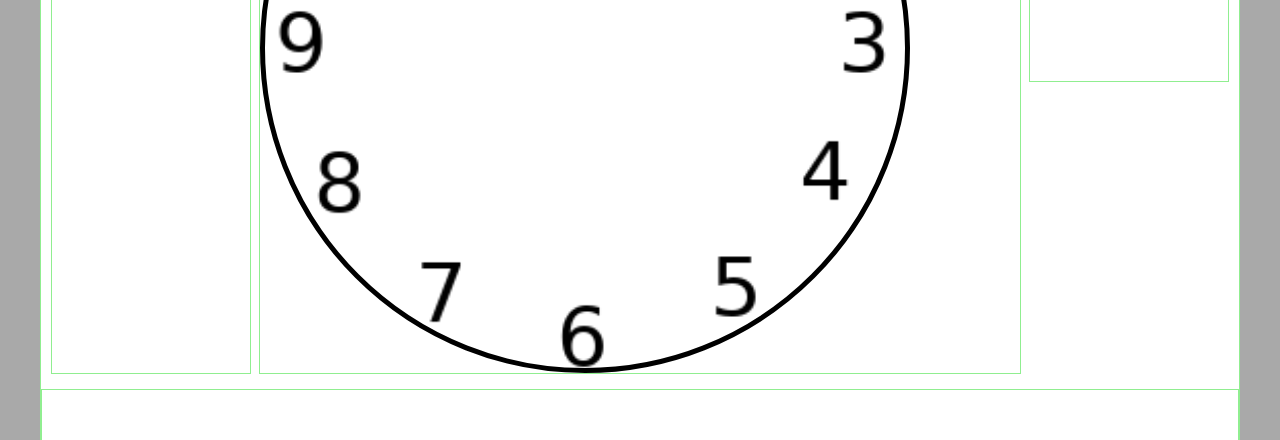
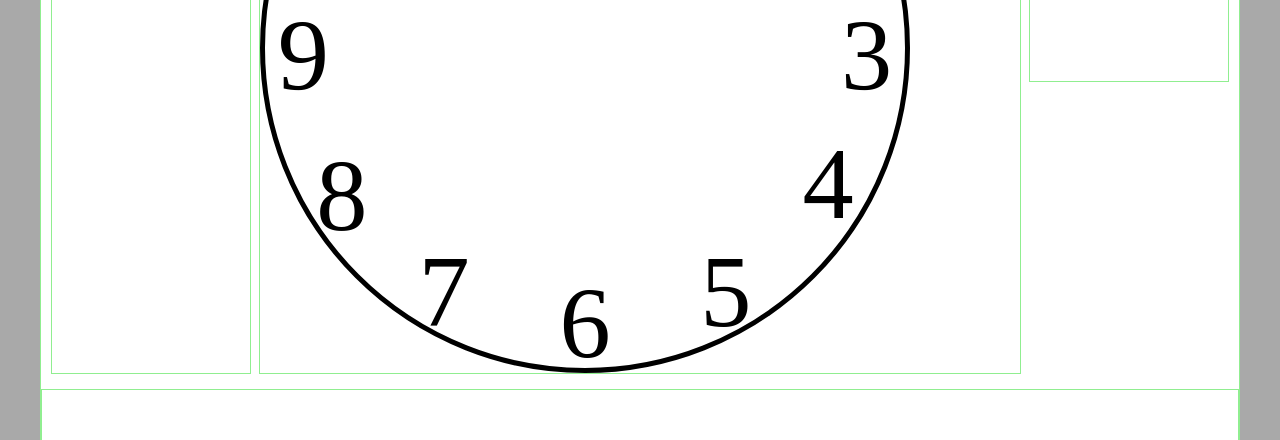
Before and after one commit to pkhilenko/verstka, a plain HTML site: page index.html in a window 1280 px wide. Shown: the part 461-901 px from the top of the page. Drawn offline with Linux system fonts and the light colour scheme; grey boxes are pictures that could not be loaded.

Commit message:
clock css

```diff
--- /dev/null
+++ b/clock.css
@@ -0,0 +1,104 @@
+.clock {
+  width: 50vw;
+  height: 50vw;
+  border: 5px solid black;
+  border-radius: 50%;
+  position: relative;
+  font-size: 8vw;
+}
+
+.hour1 {
+  position: absolute;
+  width: 8vw;
+  height: 6vw;
+  top: 3vw;
+  right: 8vw;
+}
+
+.hour2 {
+  position: absolute;
+  width: 8vw;
+  height: 6vw;
+  top: 11vw;
+  right: 0;
+}
+
+.hour3 {
+  position: absolute;
+  width: 8vw;
+  height: 6vw;
+  top: 21vw;
+  right: -3vw;
+}
+
+.hour4 {
+  position: absolute;
+  width: 8vw;
+  height: 6vw;
+  bottom: 13vw;
+  right: 0vw;
+}
+
+.hour5 {
+  position: absolute;
+  width: 8vw;
+  height: 6vw;
+  bottom: 4.5vw;
+  right: 8vw;
+}
+
+.hour6 {
+  position: absolute;
+  width: 8vw;
+  height: 6vw;
+  bottom: 2vw;
+  left: 23vw;
+}
+
+.hour7 {
+  position: absolute;
+  width: 8vw;
+  height: 6vw;
+  bottom: 4.5vw;
+  left: 12vw;
+}
+
+.hour9 {
+  position: absolute;
+  width: 8vw;
+  height: 6vw;
+  top: 21vw;
+  left: 1vw;
+}
+
+.hour8 {
+  position: absolute;
+  width: 8vw;
+  height: 6vw;
+  bottom: 12vw;
+  left: 4vw;
+}
+
+.hour10 {
+  position: absolute;
+  width: 8vw;
+  height: 6vw;
+  top: 11vw;
+  left: 3vw;
+}
+
+.hour11 {
+  position: absolute;
+  width: 8vw;
+  height: 6vw;
+  top: 3vw;
+  left: 10.5vw;
+}
+
+.hour12 {
+  position: absolute;
+  width: 8vw;
+  height: 6vw;
+  top: -0.5vw;
+  left: 21.5vw;
+}
--- a/index.html
+++ b/index.html
@@ -6,6 +6,7 @@
   <meta http-equiv="X-UA-Compatible" content="ie=edge">
   <title>Document</title>
   <link rel="stylesheet" href="main.css">
+  <link rel="stylesheet" href="clock.css">
 </head>
 
 <body>
@@ -31,18 +32,18 @@
 
       <section><h1>Content</h1>
          <div class="clock">
-           <div class="hour1"></div>
-           <div class="hour2"></div>
-           <div class="hour3"></div>
-           <div class="hour4"></div>
-           <div class="hour5"></div>
-           <div class="hour6"></div>
-           <div class="hour7"></div>
-           <div class="hour8"></div>
-           <div class="hour9"></div>
-           <div class="hour10"></div>
-           <div class="hour11"></div>
-           <div class="hour12"></div>
+           <div class="hour1">1</div>
+           <div class="hour2">2</div>
+           <div class="hour3">3</div>
+           <div class="hour4">4</div>
+           <div class="hour5">5</div>
+           <div class="hour6">6</div>
+           <div class="hour7">7</div>
+           <div class="hour8">8</div>
+           <div class="hour9">9</div>
+           <div class="hour10">10</div>
+           <div class="hour11">11</div>
+           <div class="hour12">12</div>
          </div>
       </section>
 
--- a/main.css
+++ b/main.css
@@ -216,143 +216,3 @@ footer a.phone-style {
     padding: 10px 10px 10px 0;
   }
 }
-
-.clock {
-  width: 50vw;
-  height: 50vw;
-  border: 5px solid black;
-  border-radius: 50%;
-  position: relative;
-}
-
-.hour1 {
-  position: absolute;
-  width: 8vw;
-  height: 6vw;
-  top: 3vw;
-  right: 8vw;
-  background-image: url('./image/one.png');
-  background-repeat: no-repeat;
-  background-size: cover;
-}
-
-.hour2 {
-  position: absolute;
-  width: 8vw;
-  height: 6vw;
-  top: 11vw;
-  right: 1vw;
-  background-image: url('./image/two.png');
-  background-repeat: no-repeat;
-  background-size: cover;
-}
-
-.hour3 {
-  position: absolute;
-  width: 8vw;
-  height: 6vw;
-  top: 21vw;
-  right: -1vw;
-  background-image: url('./image/three.png');
-  background-repeat: no-repeat;
-  background-size: cover;
-}
-
-.hour4 {
-  position: absolute;
-  width: 8vw;
-  height: 6vw;
-  bottom: 13vw;
-  right: 2vw;
-  background-image: url('./image/four.png');
-  background-repeat: no-repeat;
-  background-size: cover;
-}
-
-.hour5 {
-  position: absolute;
-  width: 8vw;
-  height: 6vw;
-  bottom: 4vw;
-  right: 9vw;
-  background-image: url('./image/five.png');
-  background-repeat: no-repeat;
-  background-size: cover;
-}
-
-.hour6 {
-  position: absolute;
-  width: 8vw;
-  height: 6vw;
-  bottom: 0;
-  left: 21vw;
-  background-image: url('./image/six.png');
-  background-repeat: no-repeat;
-  background-size: cover;
-}
-
-.hour7 {
-  position: absolute;
-  width: 8vw;
-  height: 6vw;
-  bottom: 3.5vw;
-  left: 10vw;
-  background-image: url('./image/seven.png');
-  background-repeat: no-repeat;
-  background-size: cover;
-}
-
-.hour9 {
-  position: absolute;
-  width: 8vw;
-  height: 6vw;
-  top: 21vw;
-  left: -1vw;
-  background-image: url('./image/nine.png');
-  background-repeat: no-repeat;
-  background-size: cover;
-}
-
-.hour8 {
-  position: absolute;
-  width: 8vw;
-  height: 6vw;
-  bottom: 12vw;
-  left: 2vw;
-  background-image: url('./image/eight.png');
-  background-repeat: no-repeat;
-  background-size: cover;
-}
-
-.hour10 {
-  position: absolute;
-  width: 8vw;
-  height: 6vw;
-  top: 11vw;
-  left: 3vw;
-  background-image: url('./image/ten.png');
-  background-repeat: no-repeat;
-  background-size: cover;
-}
-
-.hour11 {
-  position: absolute;
-  width: 8vw;
-  height: 6vw;
-  top: 3vw;
-  left: 10.5vw;
-  background-image: url('./image/eleven.png');
-  background-repeat: no-repeat;
-  background-size: cover;
-}
-
-.hour12 {
-  position: absolute;
-  width: 8vw;
-  height: 6vw;
-  top: -0.5vw;
-  left: 21.5vw;
-  background-image: url('./image/twelf.png');
-  background-repeat: no-repeat;
-  background-size: cover;
-}
```
Also changed, not shown: image/eight.png (deleted), image/eleven.png (deleted), image/five.png (deleted), image/four.png (deleted), image/nine.png (deleted), image/one.png (deleted), image/seven.png (deleted), image/six.png (deleted), image/ten.png (deleted), image/three.png (deleted), image/twelf.png (deleted), image/two.png (deleted).
